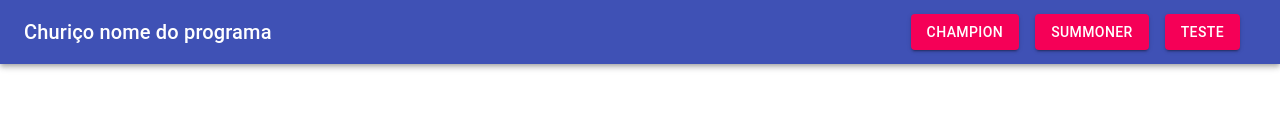
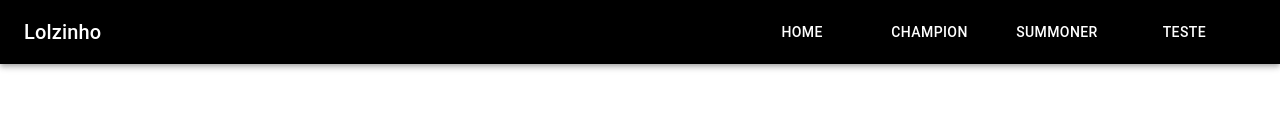
Before and after one commit to gpeixe/PW4-Frontend, a React (Create React App) app: page / in a window 1280 px wide. Shown: the top 134 px of the page. Built offline with nearby package versions, Linux system fonts and the light colour scheme.

Commit message:
Edited component style

```diff
--- a/src/Pages/GeneralComponents/Menu.jsx
+++ b/src/Pages/GeneralComponents/Menu.jsx
@@ -10,13 +10,15 @@ import { useHistory } from "react-router";
 const useStyles = makeStyles((theme) => ({
   buttons: {
     marginRight: theme.spacing(2),
-
+    width: '14ch',
+    backgroundColor: 'black',
   },
   Toolbar: {
       display: 'flex',
       flexDirection: 'row',
       justifyContent: 'space-between',
-      width: '100%'
+      width: '100%',
+      backgroundColor: 'black'
   }
 }));
 
@@ -27,9 +29,10 @@ function Menu(){
   <AppBar position="relative">
     <Toolbar className={classes.Toolbar}>
       <Typography variant="h6" color="inherit" noWrap>
-        Churiço nome do programa
+        Lolzinho
       </Typography>
       <div>
+      <ButtonComponent className={classes.buttons} variant="contained" color="secondary" value="Home" onClick={()=> history.push('/')} />
         <ButtonComponent className={classes.buttons} variant="contained" color="secondary" value="Champion" onClick={()=> history.push('/Champion')} />
         <ButtonComponent className={classes.buttons} variant="contained" color="secondary" value="Summoner" onClick={()=> history.push('/Summoner')} />
         <ButtonComponent className={classes.buttons} variant="contained" color="secondary" value="Teste" onClick={()=> history.push('/Champion')} />
```
